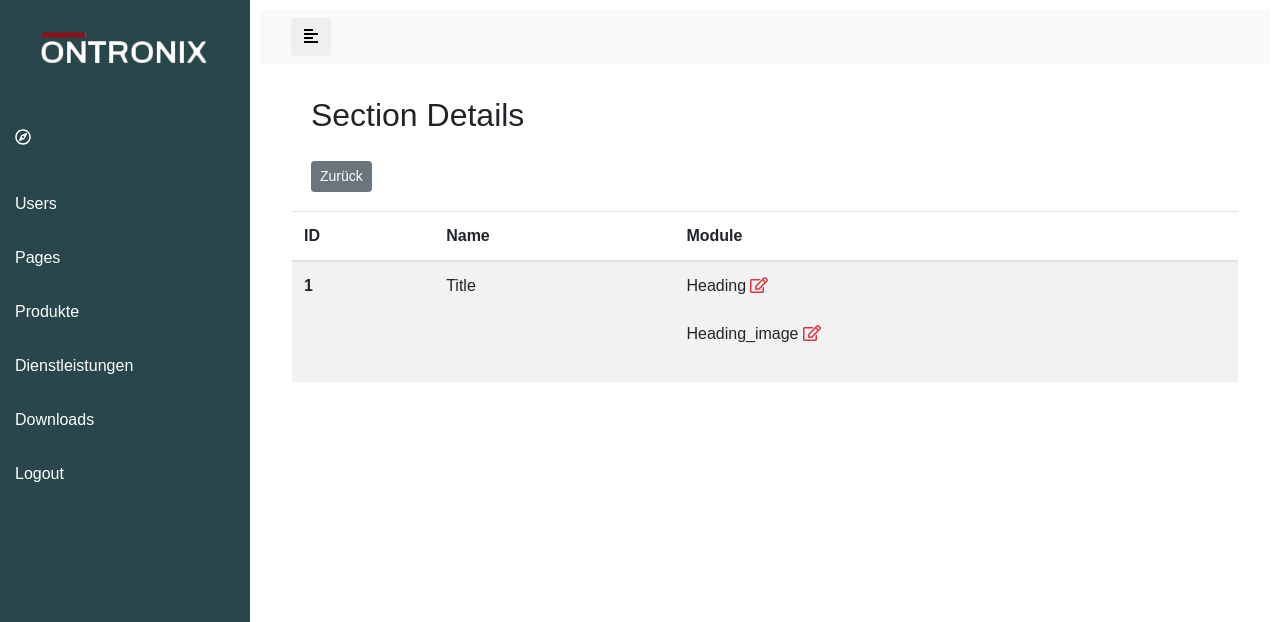
After one commit to shdigitalpy/ontronix-cms, a Django app: page /cms/pages/sections/1 in a window 1280 px wide. The commit adds this page. Shown: the top 622 px of the page. Run offline with Django 3.2, Linux system fonts and the light colour scheme; a user stored in the database is signed in; data comes from the database, SQL or seed files in the repository; parts of the project's set-up code (start-up, migrations or seed data) failed here and were passed over; some libraries are stand-ins or nearby versions.

Commit message:
pages subdirectories

```diff
--- /dev/null
+++ b/cms/templates/cms-section-details.html
@@ -0,0 +1,65 @@
+{% extends 'base-cms.html' %}
+{% load static %}
+{% block title %}CMS Section Details{% endblock %}
+
+{% block content %}
+
+
+			<div class="flexbox">
+				<div class="h2">Section Details</div>
+
+
+
+			</div>
+			<div class="flexbox">
+				<a class="btn btn-secondary btn-sm mr-1" href="{% url 'cms_pages' %}">Zurück</a>
+			</div>
+
+			<table class="table table-striped">
+			  <thead>
+			    <tr>
+
+			    	<th scope="col">ID</th>
+			    	<th scope="col">Name</th>
+			      <th scope="col">Module</th>
+
+
+			    </tr>
+			  </thead>
+
+			  <tbody>
+			    <tr>
+			    	<th>{{ section.id }}</th>
+			    	<td>{{ section.name }}</td>
+			    	<td>
+
+			    	{% for x in section.text.all %}
+
+			    	{{ x.name }} <a href="{% url 'cms_module_detail' x.id 'text_module' section.id %}"><i style="color:var(--red)" class="far fa-edit"></i></a><br><br>
+
+			    	{% endfor %}
+
+			    	{% for x in section.image.all %}
+
+			    	{{ x.name }} <a href="{% url 'cms_module_detail' x.id 'image_module' section.id %}"><i style="color:var(--red)" class="far fa-edit"></i></a><br><br>
+
+			    	{% endfor %}
+
+			    	{% for x in section.image_text.all %}
+
+			    	{{ x.name }} <a href="{% url 'cms_module_detail' x.id 'text_image_module' section.id %}"><i style="color:var(--red)" class="far fa-edit"></i></a><br><br>
+
+			    	{% endfor %}
+
+
+
+			    	</td>
+
+
+			    </tr>
+
+			  </tbody>
+
+			</table>
+
+ {% endblock %}
--- a/cms/templates/cms.html
+++ b/cms/templates/cms.html
@@ -9,8 +9,6 @@
 		<p></p>
 
 		<div class="flexbox">
-
-
 
 				<a class="flexelement" href="{% url 'cms_kunden' %}">Users</a>
 
@@ -26,8 +24,6 @@
 				</a>
 
 
-
-
 		</div>
 
 </div>
--- a/cms/urls.py
+++ b/cms/urls.py
@@ -19,6 +19,9 @@ urlpatterns = [
 
     #pages
     path('cms/pages', views.cms_pages, name='cms_pages'),
+    path('cms/pages/sections/<int:pk>', views.cms_section_detail, name="cms_section_detail"),
+    path('cms/pages/sections/modules/<int:pk>/<str:module>/<int:section_pk>', views.cms_module_detail, name="cms_module_detail"),
+
 
     #products
     path('cms/produkte', views.cms_produkte, name='cms_produkte'),
--- a/cms/views.py
+++ b/cms/views.py
@@ -105,7 +105,35 @@ def cms_pages(request):
 	}
 	return render(request, 'cms-pages.html', context)
 
+@staff_member_required
+def cms_section_detail(request, pk):
+	section = get_object_or_404(Section, pk=pk)
 
+	context = {
+	"section" : section,
+	}
+	return render(request, 'cms-section-details.html', context)
+
+@staff_member_required
+def cms_module_detail(request, pk, module, section_pk):
+
+	if module == 'text_module':
+		module_final = get_object_or_404(TextModul, pk=pk)
+
+	elif module == 'image_module':
+		module_final = get_object_or_404(ImageModul, pk=pk)
+
+	elif module == 'text_image_module':
+		module_final = get_object_or_404(TextImageModul, pk=pk)
+
+	else:
+		print('Error')
+
+	context = {
+	"module_final" : module_final,
+	'section_pk' : section_pk
+	}
+	return render(request, 'cms-module-detail.html', context)
 
 #Produkte
 
```
Also changed, not shown: cms/templates/cms-module-detail.html (added, +68 -0 lines), cms/templates/cms-pages.html (+3 -5 lines).
